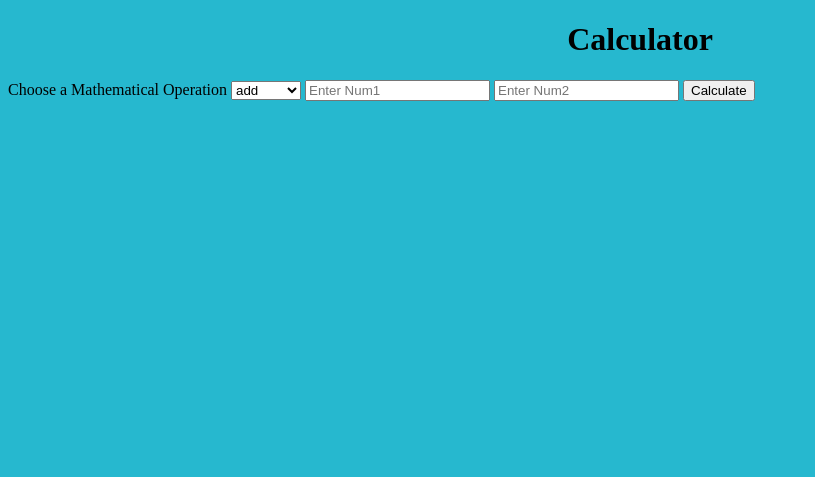
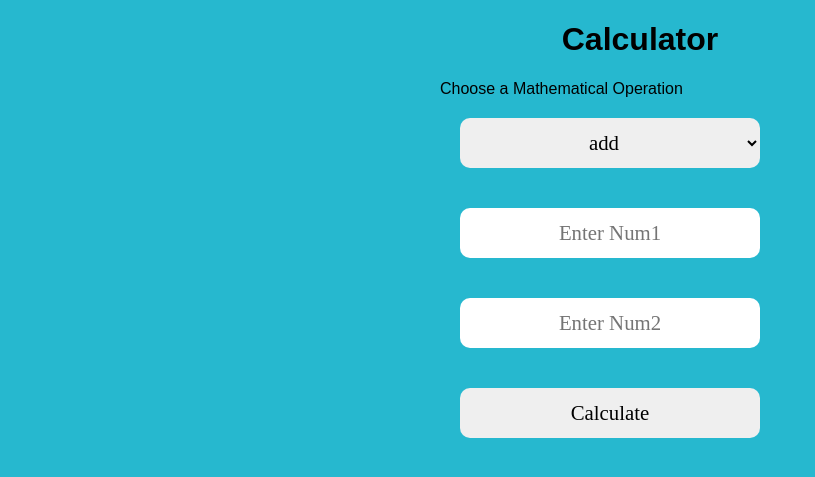
Before and after one commit to SankritaPatel/Calculator, a Flask app: page / in a window 1280 px wide. Shown: the top 477 px of the page, without its empty margins (0-815 px from the left). Run offline with Flask 3, Linux system fonts and the light colour scheme.

Commit message:
Design Updated

```diff
--- a/static/css/main.css
+++ b/static/css/main.css
@@ -7,6 +7,36 @@
     margin: 0 auto;
     width: 400px;
 }
+
+p{
+    color: white;
+    font-family: Shanti;
+    font-size: 1.5em;
+    margin: 20px;
+}
+
+input{
+    width: 300px;
+    height: 50px;
+    margin: 20px;
+    border: none;
+    border-radius: 10px;
+    font-family: Shanti;
+    text-align: center;
+    font-size: 1.3em;
+}
+
+#operation{
+    width: 300px;
+    height: 50px;
+    margin: 20px;
+    border: none;
+    border-radius: 10px;
+    font-family: Shanti;
+    text-align: center;
+    font-size: 1.3em;
+}
+
 
 table, td, th {
     border: 1px solid #aaa;
--- a/templates/index.html
+++ b/templates/index.html
@@ -4,6 +4,7 @@
     <meta charset="UTF-8">
     <meta name="viewport" content="width=device-width, initial-scale=1.0">
     <link rel="stylesheet" href="{{url_for('static', filename='css/style.css')}}">
+    <link rel="stylesheet" href="{{url_for('static', filename='css/main.css')}}">
     <title>index</title>
 </head>
 <body>
--- a/templates/results.html
+++ b/templates/results.html
@@ -5,6 +5,7 @@
     <meta name="viewport" content="width=device-width, initial-scale=1.0">
     <link rel="stylesheet" href="./style.css">
     <link rel="stylesheet" href="{{url_for('static', filename='css/style.css')}}">
+    <link rel="stylesheet" href="{{url_for('static', filename='css/main.css')}}">
     <title>Result</title>
 </head>
 <body>
```
Also changed, not shown: static/css/style.css (indentation only).
